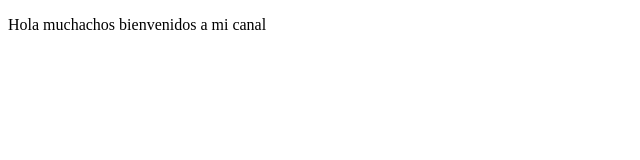
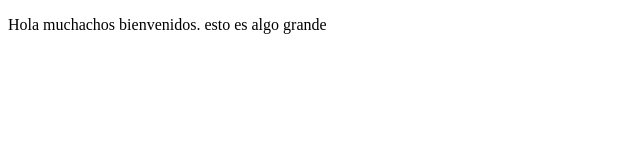
Before and after one commit to jfuz91/webprojects, a plain HTML site: page index.html in a window 1280 px wide. Shown: the full height of the page, 0-640 px from the left. Drawn offline with Linux system fonts and the light colour scheme.

```diff
--- a/index.html
+++ b/index.html
@@ -7,7 +7,7 @@
     <title>Hola mundo </title>
 </head>
 <body>
-<p>Hola muchachos bienvenidos a mi canal
+<p>Hola muchachos bienvenidos. esto es algo grande
 
 </p>
 </body>
```
